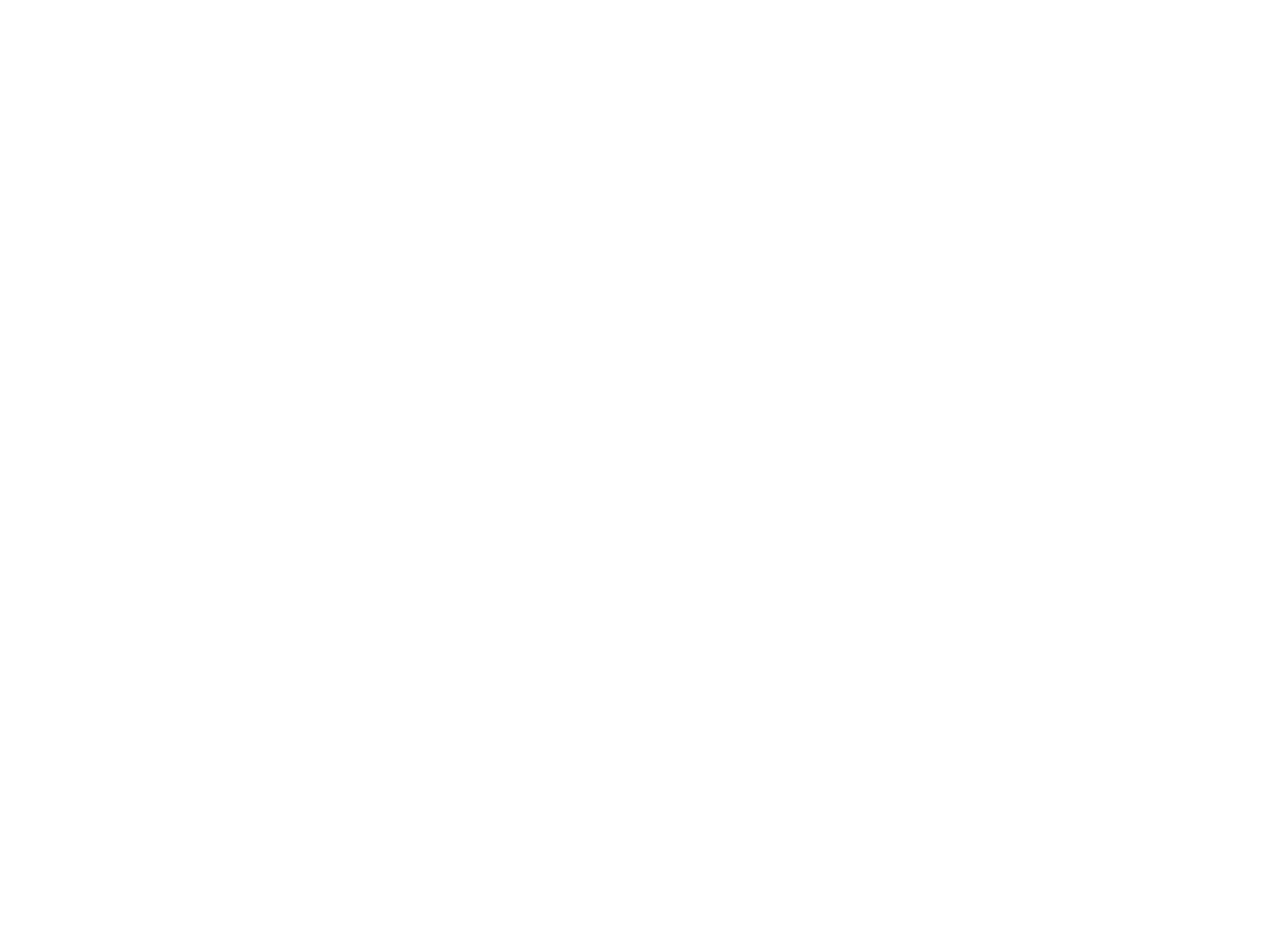
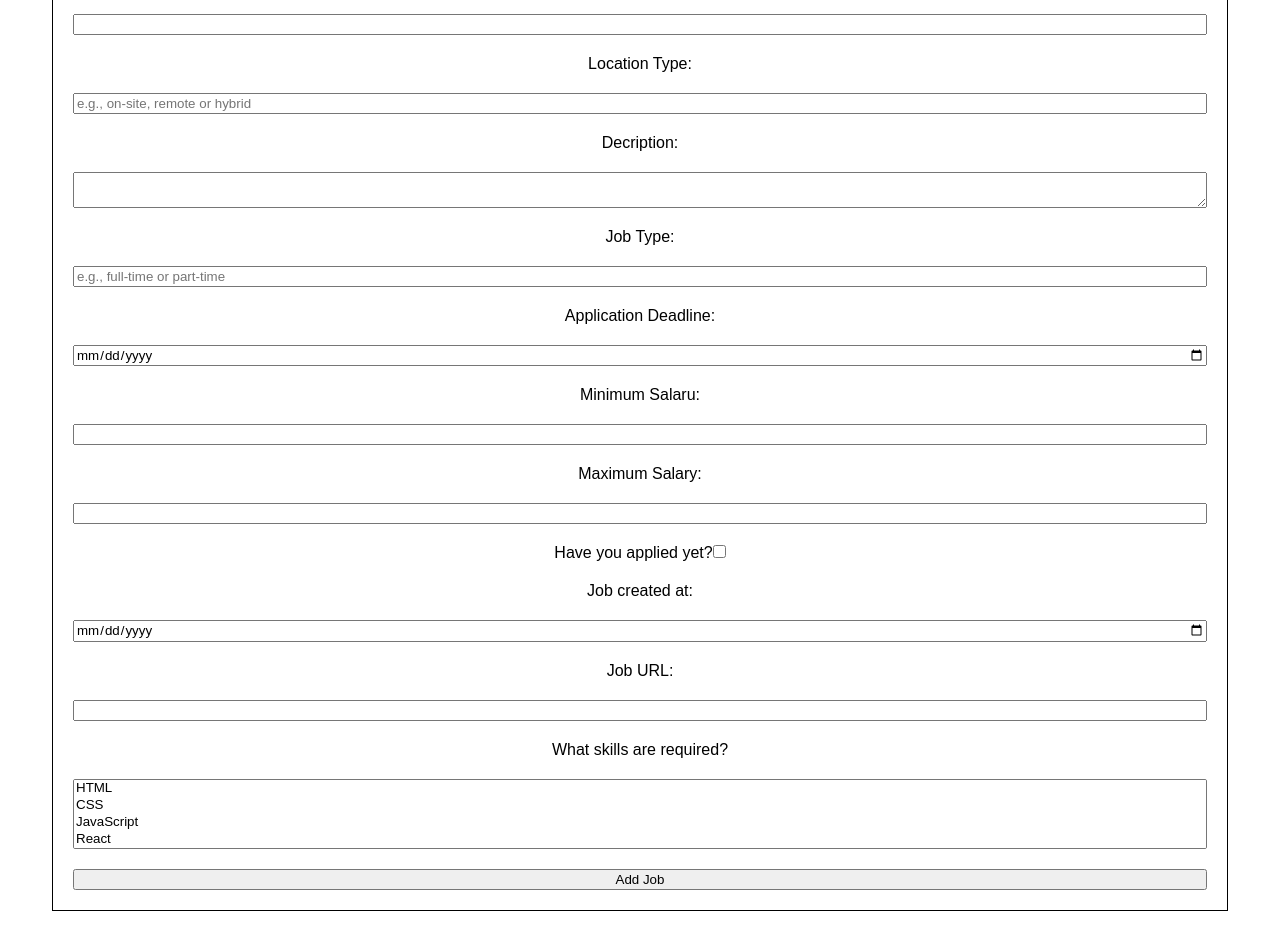
Before and after one commit to vicrodgim/finalmvp, a React (Vite) app in the folder client/: page / in a window 1280 px wide. Shown: the part 440-1390 px from the top of the page. Before the commit the page ends 800 px from the top, so only its background shows below. Built offline with nearby package versions, Linux system fonts and the light colour scheme.

Commit message:
Completed addJob form

```diff
--- a/client/src/App.jsx
+++ b/client/src/App.jsx
@@ -1,5 +1,6 @@
 import { NavBar } from "./components/NavBar/NavBar.jsx";
 import "./App.css";
+import { MyJobs } from "./pages/MyJobs.jsx";
 
 function App() {
   return (
@@ -7,7 +8,9 @@
       <header>
         <NavBar />
       </header>
-      <main></main>
+      <main>
+        <MyJobs />
+      </main>
     </>
   );
 }
--- /dev/null
+++ b/client/src/components/JobForm/AddJobForm.jsx
@@ -0,0 +1,217 @@
+import React, { useState } from "react";
+import axios from "axios";
+import "../../App.css";
+
+const AddJobForm = () => {
+  const [form, setForm] = useState({
+    title: "",
+    company_name: "",
+    location: "",
+    location_type: "",
+    description: "",
+    type: "",
+    date_range: "",
+    min_salary: "",
+    max_salary: "",
+    has_applied: false,
+    created_at: "",
+    url: "",
+    skills: [],
+  });
+
+  //handle text and select inputs
+  const handleChange = (event) => {
+    const { name, value } = event.target;
+
+    setForm((prev) => ({ ...prev, [name]: value }));
+  };
+
+  //handle checkbox inputs
+  const handleCheckboxChange = (event) => {
+    const { name, checked } = event.target;
+    setForm((prev) => ({ ...prev, [name]: checked }));
+  };
+
+  const handleSubmit = async (e) => {
+    e.preventDefault();
+    try {
+      const token = localStorage.getItem("token");
+
+      const response = await axios.post(
+        "http://localhost:4000/api/jobs",
+        form,
+        {
+          headers: {
+            Authorization: `Bearer ${token}`,
+          },
+        }
+      );
+
+      console.log("Added job:", response.data);
+      //reset form
+      setForm({
+        title: "",
+        company_name: "",
+        location: "",
+        location_type: "",
+        description: "",
+        type: "",
+        date_range: "",
+        min_salary: "",
+        max_salary: "",
+        has_applied: false,
+        created_at: "",
+        url: "",
+        skills: [],
+      });
+    } catch (error) {
+      console.log("Error adding the job:", error.message);
+    }
+  };
+
+  return (
+    <form className="form" onSubmit={handleSubmit}>
+      <h3>Add New Job</h3>
+
+      <label htmlFor="title">Job Title:</label>
+      <input
+        type="text"
+        id="title"
+        name="title"
+        value={form.title}
+        onChange={handleChange}
+        required
+      />
+      <label htmlFor="company_name">Company name:</label>
+      <input
+        type="text"
+        id="company_name"
+        name="company_name"
+        value={form.company_name}
+        onChange={handleChange}
+        required
+      />
+      <label htmlFor="location">Location:</label>
+      <input
+        type="text"
+        id="location"
+        name="location"
+        value={form.location}
+        onChange={handleChange}
+        required
+      />
+      <label htmlFor="location_type">Location Type:</label>
+      <input
+        type="text"
+        id="location-type"
+        name="location_type"
+        value={form.location_type}
+        onChange={handleChange}
+        placeholder="e.g., on-site, remote or hybrid"
+      />
+      <label htmlFor="description">Decription:</label>
+      <textarea
+        id="description"
+        name="description"
+        value={form.description}
+        onChange={handleChange}
+        required
+      />
+      <label htmlFor="type">Job Type:</label>
+      <input
+        type="text"
+        id="type"
+        name="type"
+        value={form.type}
+        onChange={handleChange}
+        placeholder="e.g., full-time or part-time"
+        required
+      />
+      <label htmlFor="date_range">Application Deadline:</label>
+      <input
+        type="date"
+        id="date_range"
+        name="date_range"
+        value={form.date_range}
+        onChange={handleChange}
+      />
+      <label htmlFor="min_salary">Minimum Salaru:</label>
+      <input
+        type="text"
+        id="min_salary"
+        name="min_salary"
+        value={form.min_salary}
+        onChange={handleChange}
+      />
+      <label htmlFor="max_salary">Maximum Salary:</label>
+      <input
+        type="text"
+        id="max_salary"
+        name="max_salary"
+        value={form.max_salary}
+        onChange={handleChange}
+      />
+      <label htmlFor="has_applied">
+        Have you applied yet?
+        <input
+          type="checkbox"
+          id="has_applied"
+          name="has_applied"
+          checked={form.has_applied}
+          onChange={handleCheckboxChange}
+          required
+        />
+      </label>
+      <label htmlFor="created_at">Job created at:</label>
+      <input
+        type="date"
+        id="created_at"
+        name="created_at"
+        value={form.created_at}
+        onChange={handleChange}
+      />
+      <label htmlFor="url">Job URL:</label>
+      <input
+        type="url"
+        id="url"
+        name="url"
+        value={form.url}
+        onChange={handleChange}
+        required
+      />
+      <label htmlFor="skills"> What skills are required?</label>
+      <select
+        id="skills"
+        name="skills"
+        value={form.skills}
+        onChange={handleChange}
+        multiple
+      >
+        <option value="1">HTML</option>
+        <option value="2">CSS</option>
+        <option value="3">JavaScript</option>
+        <option value="4">React</option>
+        <option value="5">Vue.js</option>
+        <option value="6">TypeScript</option>
+        <option value="7">Bootstrap</option>
+        <option value="8">Node.js</option>
+        <option value="9">Express.js</option>
+        <option value="10">Phyton</option>
+        <option value="11">Django</option>
+        <option value="12">Java</option>
+        <option value="13">Spring Boot</option>
+        <option value="14">MySQL</option>
+        <option value="15">RESTful APIs</option>
+        <option value="16">GraphQL</option>
+        <option value="17">Git</option>
+        <option value="18">Authentication (OAuth/JWT)</option>
+        <option value="19">Microservices</option>
+        <option value="20">Testing</option>
+        <option value="21">Docker</option>
+      </select>
+      <button type="submit">Add Job</button>
+    </form>
+  );
+};
+
+export default AddJobForm;
--- a/client/src/pages/MyJobs.jsx
+++ b/client/src/pages/MyJobs.jsx
@@ -1,5 +1,12 @@
 import "./MyJobs.css";
+import AddJobForm from "../components/JobForm/AddJobForm";
+("../components/JobForm/AddJobForm.jsx");
 
 export const MyJobs = () => {
-  return <div>MY JOBS</div>;
+  return (
+    <div>
+      <h1> MY JOBS</h1>
+      <AddJobForm />
+    </div>
+  );
 };
```
Also changed, not shown: 2 other files (tests, documents, lock files or other folders).
